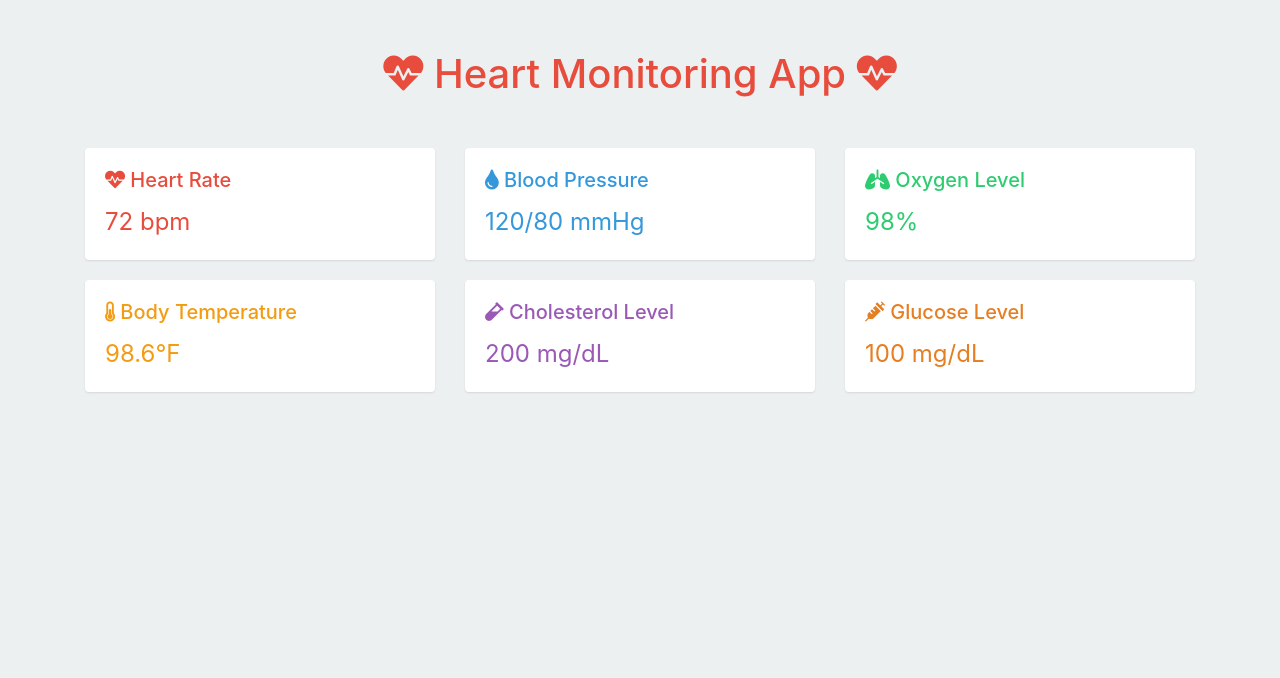
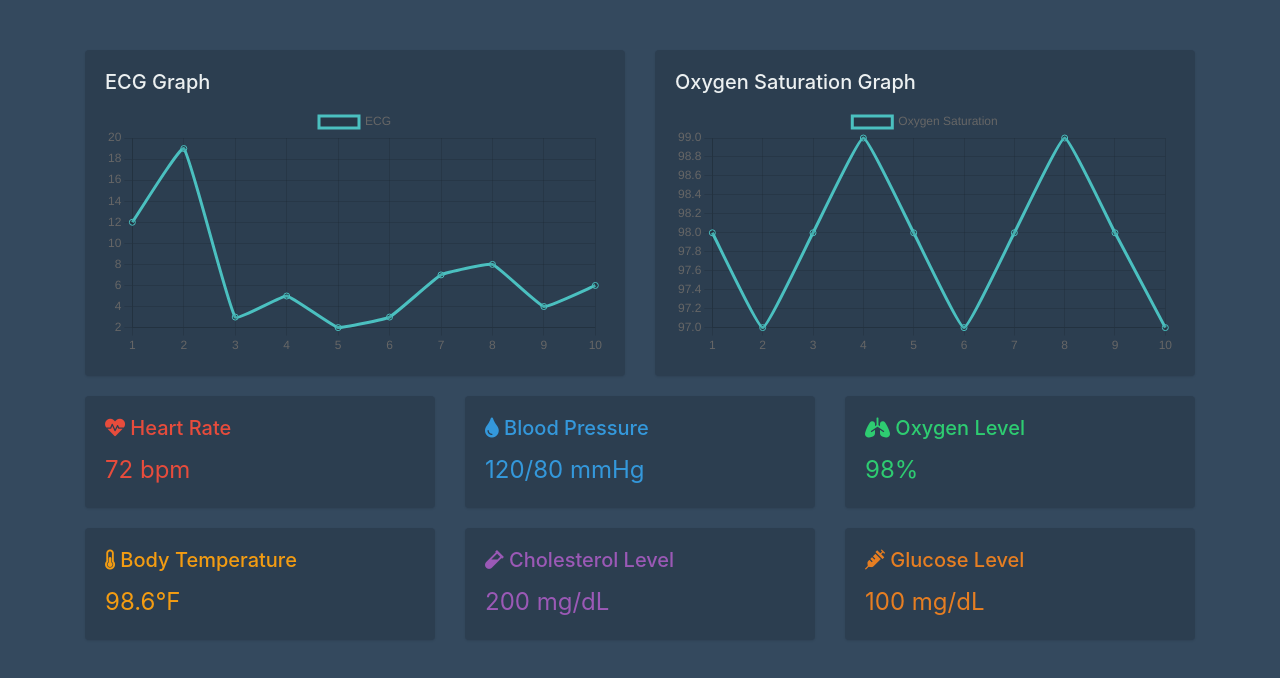
Before and after one commit to MuhammadSaqib786/Heart-monitoring-design, a plain HTML site: page index.html in a window 1280 px wide. Drawn offline with nearby package versions, Linux system fonts and the light colour scheme.

Commit message:
improved design

```diff
--- a/app.js
+++ b/app.js
@@ -1,8 +1,53 @@
+
+
 window.onload = function() {
+    // Existing code...
     document.getElementById('heart-rate').innerText = '72 bpm';
     document.getElementById('blood-pressure').innerText = '120/80 mmHg';
     document.getElementById('oxygen-level').innerText = '98%';
     document.getElementById('body-temperature').innerText = '98.6°F';
     document.getElementById('cholesterol-level').innerText = '200 mg/dL';
     document.getElementById('glucose-level').innerText = '100 mg/dL';
+
+    var ecgData = {
+        labels: ['1', '2', '3', '4', '5', '6', '7', '8', '9', '10'],
+        datasets: [{
+            label: 'ECG',
+            data: [12, 19, 3, 5, 2, 3, 7, 8, 4, 6],
+            fill: false,
+            borderColor: 'rgb(75, 192, 192)',
+            tension: 0.1
+        }]
+    };
+
+    var ecgConfig = {
+        type: 'line',
+        data: ecgData,
+    };
+
+    var oxygenData = {
+        labels: ['1', '2', '3', '4', '5', '6', '7', '8', '9', '10'],
+        datasets: [{
+            label: 'Oxygen Saturation',
+            data: [98, 97, 98, 99, 98, 97, 98, 99, 98, 97],
+            fill: false,
+            borderColor: 'rgb(75, 192, 192)',
+            tension: 0.1
+        }]
+    };
+
+    var oxygenConfig = {
+        type: 'line',
+        data: oxygenData,
+    };
+
+    var ecgGraph = new Chart(
+        document.getElementById('ecg-graph'),
+        ecgConfig
+    );
+
+    var oxygenGraph = new Chart(
+        document.getElementById('oxygen-graph'),
+        oxygenConfig
+    );
 }
--- a/index.html
+++ b/index.html
@@ -11,10 +11,24 @@
 <body>
     <div class='container'>
         <div class='row'>
-            <div class='col-lg-12'>
-                <h1 class='text-center'><i class='fas fa-heartbeat'></i> Heart Monitoring App <i class='fas fa-heartbeat'></i></h1>
+            <div class='col-lg-6'>
+                <div class='card'>
+                    <div class='card-body'>
+                        <h5 class='card-title'>ECG Graph</h5>
+                        <canvas id='ecg-graph'></canvas>
+                    </div>
+                </div>
+            </div>
+            <div class='col-lg-6'>
+                <div class='card'>
+                    <div class='card-body'>
+                        <h5 class='card-title'>Oxygen Saturation Graph</h5>
+                        <canvas id='oxygen-graph'></canvas>
+                    </div>
+                </div>
             </div>
         </div>
+
         <div class='row'>
             <div class='col-lg-4'>
                 <div class='card heart-rate'>
@@ -67,7 +81,9 @@
                 </div>
             </div>
         </div>
+
     </div>
+    <script src='https://cdn.jsdelivr.net/npm/chart.js'></script>
     <script src='app.js'></script>
 </body>
 </html>
--- a/styles.css
+++ b/styles.css
@@ -1,5 +1,6 @@
 body {
-    background-color: #ecf0f1;
+    background-color: #34495e;
+    color: #ecf0f1;
 }
 
 .container {
@@ -17,15 +18,17 @@ h1 {
     -webkit-box-shadow: 0px 1px 2px 0px rgba(0,0,0,0.1);
     -moz-box-shadow: 0px 1px 2px 0px rgba(0,0,0,0.1);
     box-shadow: 0px 1px 2px 0px rgba(0,0,0,0.1);
+    background-color: #2c3e50;
+    color: #ecf0f1;
 }
 
 .card-title {
-    color: #6c757d;
+    color: #ecf0f1;
 }
 
 .card-text {
     font-size: 24px;
-    color: #6c757d;
+    color: #ecf0f1;
 }
 
 .heart-rate .card-title, .heart-rate .card-text {
@@ -51,3 +54,9 @@ h1 {
 .glucose-level .card-title, .glucose-level .card-text {
     color: #e67e22;
 }
+.graph {
+    width: 100%;
+    height: 200px;
+    background-color: #7f8c8d;
+    margin-top: 20px;
+}
```
